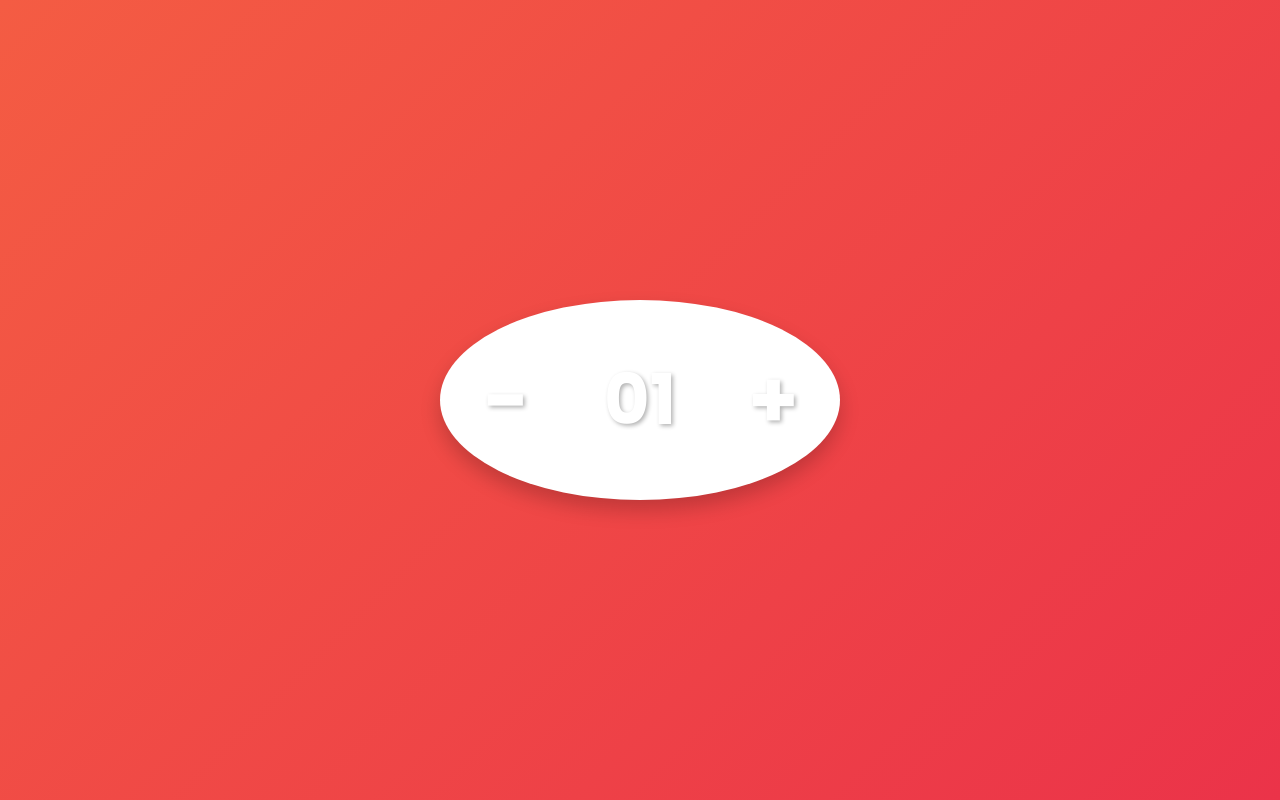
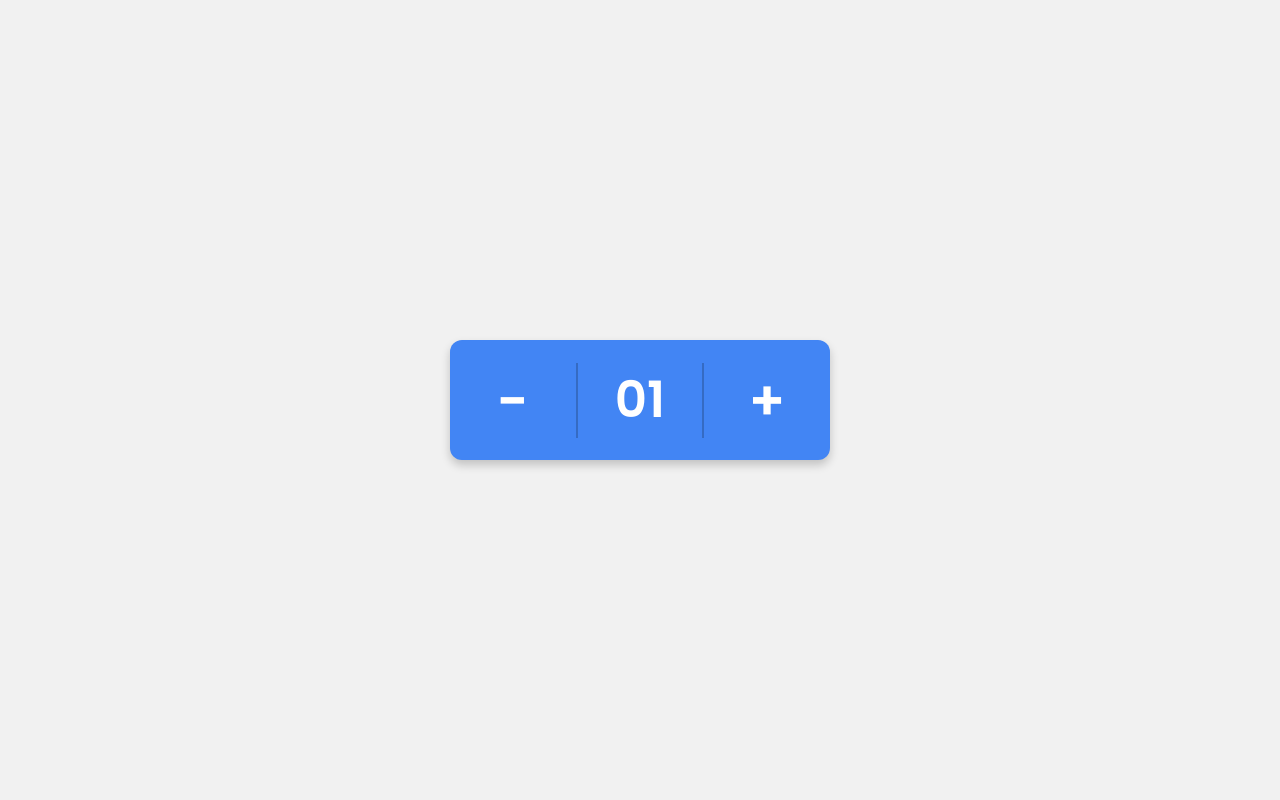
Before and after one commit to HariniMaruthasalam/increament-decreament-using-JS, a plain HTML site: page index.html in a window 1280 px wide. Drawn offline with Linux system fonts and the light colour scheme.

Commit message:
Update style.css

```diff
--- a/style.css
+++ b/style.css
@@ -14,33 +14,33 @@ body {
   display: flex;
   align-items: center;
   justify-content: center;
-  background: linear-gradient(135deg, #F45C43 0%, #EB3349 100%);
+  background: #f1f1f1;
 }
 
 .wrapper {
-  height: 200px;
-  width: 400px;
+  height: 120px;
+  min-width: 380px;
   display: flex;
   align-items: center;
   justify-content: center;
-  background: #FFFFFF;
-  border-radius: 50%;
-  box-shadow: 0 10px 20px rgba(0, 0, 0, 0.2);
+  background: #4285F4;
+  border-radius: 12px;
+  box-shadow: 0 5px 10px rgba(0, 0, 0, 0.2);
 }
 
 .wrapper span {
   width: 100%;
   text-align: center;
-  font-size: 80px;
-  font-weight: 700;
+  font-size: 55px;
+  font-weight: 600;
   cursor: pointer;
   user-select: none;
-  color: #FFFFFF;
-  text-shadow: 2px 2px 4px rgba(0, 0, 0, 0.3);
+  color: #ffffff;
 }
 
 .wrapper span.num {
-  font-size: 70px;
-  border: none;
+  font-size: 50px;
+  border-right: 2px solid rgba(0, 0, 0, 0.2);
+  border-left: 2px solid rgba(0, 0, 0, 0.2);
   pointer-events: none;
 }
```
